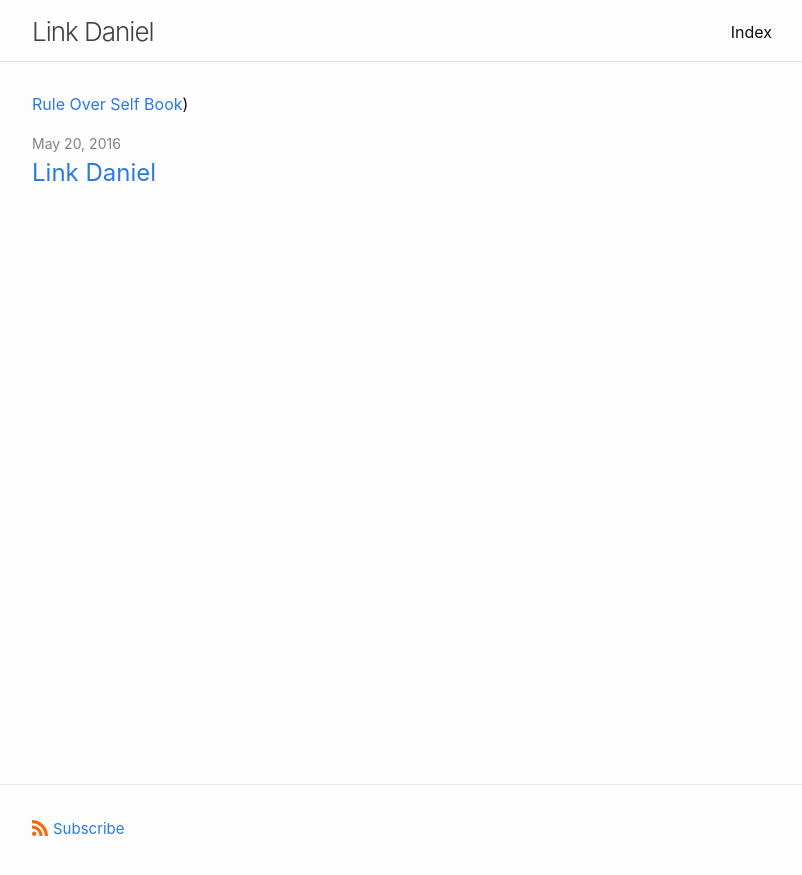
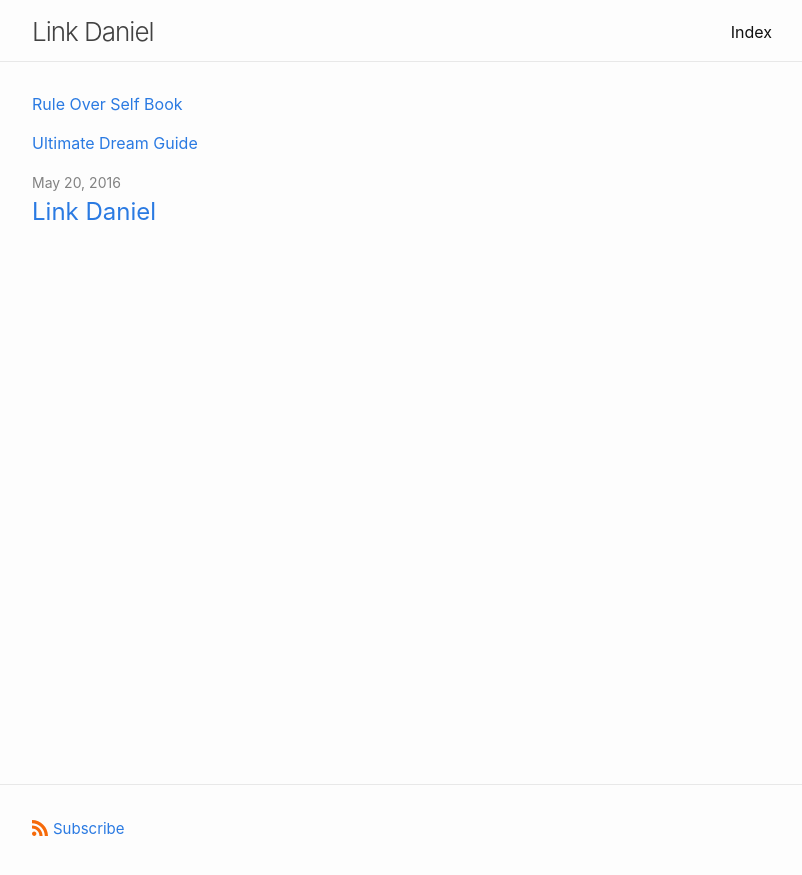
Before and after one commit to link-daniel/link.github.io, a Jekyll site: the page built from index.md, in a window 1280 px wide. Shown: the top 875 px of the page, without its empty margins (238-1040 px from the left). Built offline with Jekyll 4.4.1, drawn with Linux system fonts in a browser that asks for light colours.

Commit message:
Update index.md

```diff
--- a/index.md
+++ b/index.md
@@ -9,4 +9,6 @@ layout: home
 ---
 
 
-[Rule Over Self Book](https://link.com.de/ruleoverself))
+[Rule Over Self Book](https://link.com.de/ruleoverself)
+
+[Ultimate Dream Guide](https://link.com.de/dream)
```
